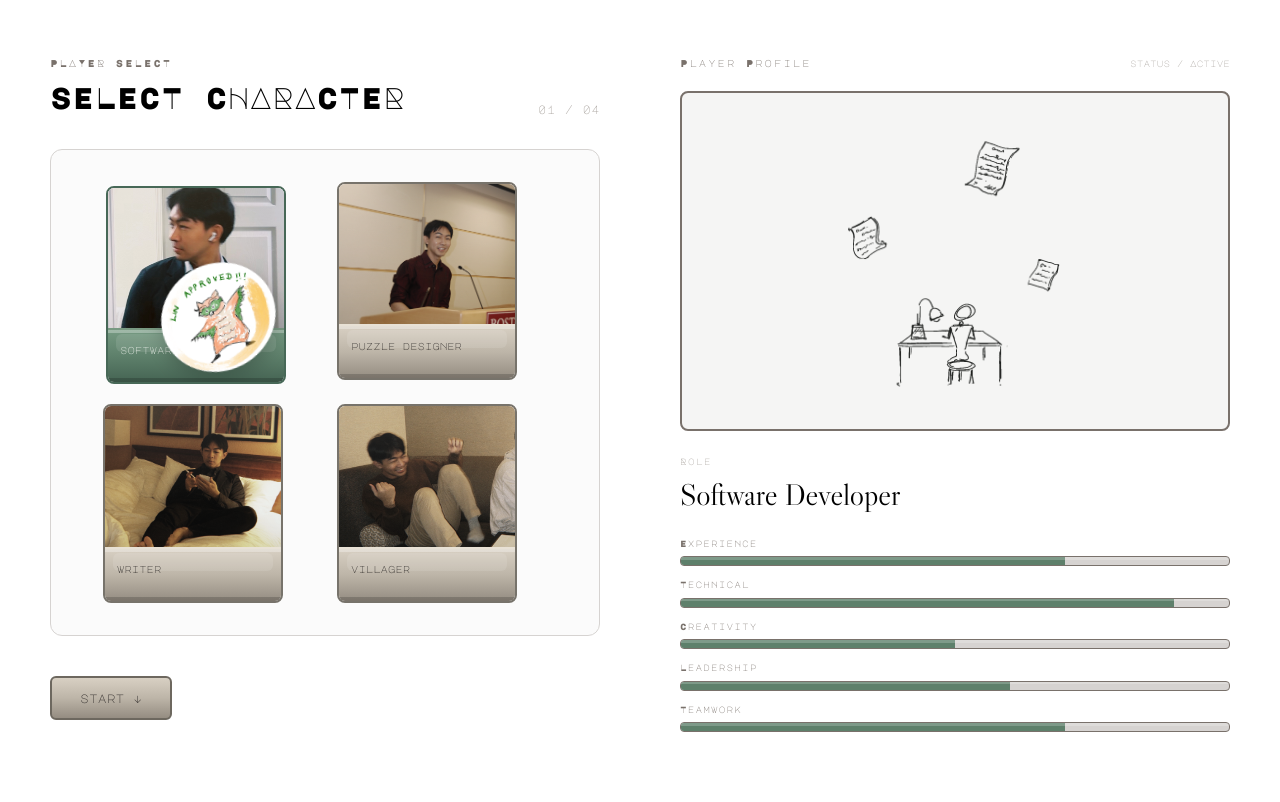
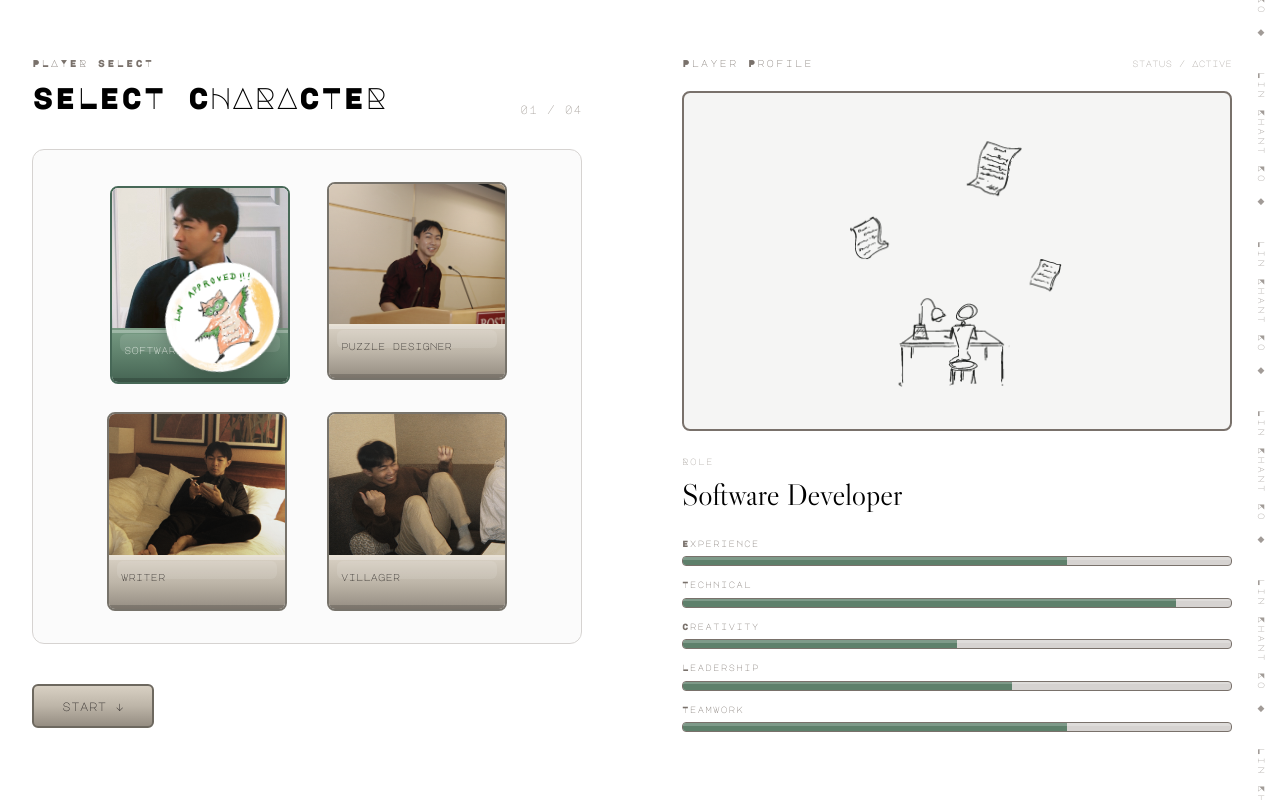
Before and after one commit to Linkhant19/portfolio, a React (Vite) app: page / in a window 1280 px wide. Shown: the top 802 px of the page. Built offline with nearby package versions, Linux system fonts and the light colour scheme.

Commit message:
added side signature

```diff
--- a/src/components/character/CharacterSelector.jsx
+++ b/src/components/character/CharacterSelector.jsx
@@ -63,17 +63,22 @@ export default function CharacterSelector({
 
                 <div
                     className="
-                        grid
-                        grid-cols-[repeat(2,210px)]
-                        justify-center
-                        gap-6
+                        w-full
                         rounded-xl
                         border border-stone-300
                         bg-stone-100/40
                         px-8 py-8
                     "
                 >
-
+                    <div
+                        className="
+                            mx-auto
+                            grid
+                            w-fit
+                            grid-cols-2
+                            gap-x-10 gap-y-8
+                        "
+                    >
                         {characters.map((character, index) => (
                             <CharacterOption
                                 key={character.id}
@@ -85,7 +90,7 @@ export default function CharacterSelector({
                                 onSelect={onSelect}
                             />
                         ))}
-
+                    </div>
                 </div>
 
                 <a
--- /dev/null
+++ b/src/components/ui/SideSignature.tsx
@@ -0,0 +1,50 @@
+// src/components/ui/SideSignature.tsx
+// my name on the side of the page
+
+import React from "react";
+
+export default function SideSignature() {
+    const repeats = Array(6).fill("Lin Khant Ko");
+
+    return (
+        <aside
+            aria-hidden="true"
+            className="
+                pointer-events-none
+                fixed
+                right-3
+                top-0
+                z-50
+                hidden
+                h-dvh
+                items-center
+                overflow-hidden
+                lg:flex
+            "
+        >
+            <div
+                className="
+                    flex
+                    gap-5
+                    font-major-mono
+                    text-[9px]
+                    tracking-[0.3em]
+                    text-stone-500/70
+                    [writing-mode:vertical-rl]
+                "
+            >
+                {repeats.map((name, index) => (
+                    <span
+                        key={index}
+                        className="whitespace-nowrap"
+                    >
+                        {name}
+                        <span className="mx-3">
+                            ◆
+                        </span>
+                    </span>
+                ))}
+            </div>
+        </aside>
+    );
+}
--- a/src/pages/Home.jsx
+++ b/src/pages/Home.jsx
@@ -4,6 +4,7 @@ import CharacterDisplay from "../components/character/CharacterDisplay";
 import CharacterSelector from "../components/character/CharacterSelector";
 import ProjectsSection from "../components/project/ProjectsSection";
 import VillagerSection from "../components/villager/VillagerSection";
+import SideSignature from "../components/ui/SideSignature";
 import { characters } from "../data/characters";
 import { projects } from "../data/projects";
 import { useSearchParams } from "react-router-dom";
@@ -38,7 +39,8 @@ export default function Home() {
     );
 
     return (
-        <main className="min-h-screen">
+        <main className="min-h-screen lg:pr-4">
+            <SideSignature />
             <div
                 className="
                     mx-auto grid
@@ -49,7 +51,7 @@ export default function Home() {
                     px-8 py-14
 
                     lg:grid-cols-2
-                    lg:gap-20
+                    lg:gap-25
                 "
             >
                 <CharacterSelector
```
Lines whose indentation alone changed are shown as unchanged.
